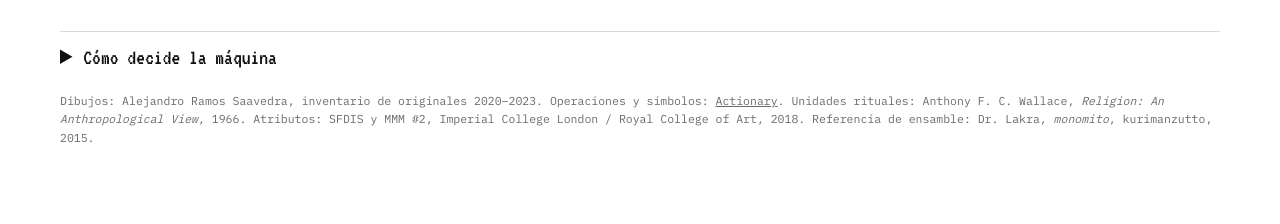
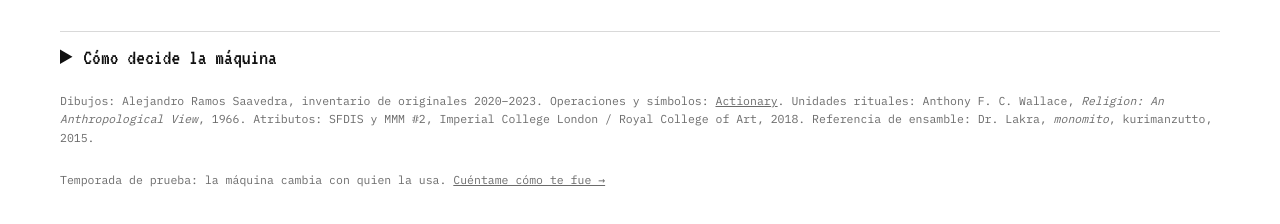
Before and after one commit to Alexo000/mmm3, a plain HTML site: page source/template.html in a window 1280 px wide. Shown: the part 72-296 px from the top of the page. Drawn offline with Linux system fonts and the light colour scheme.

Commit message:
Temporada de prueba: enlace a comentarios y tarjeta para la portada
Co-Authored-By: Claude Opus 5.5 <noreply@anthropic.com>
Claude-Session: https://claude.ai/code/session_01KU2qa3fsnUiyLtZaneUyP4

```diff
--- a/source/template.html
+++ b/source/template.html
@@ -700,6 +700,9 @@ footer a{color:inherit}
 </details>
 <footer class="exp" data-en="Drawings: Alejandro Ramos Saavedra, inventory of originals 2020–2023. Operations and symbols: <a href='https://operations.ramos-saavedra.com' target='_blank' rel='noopener'>Actionary</a>. Ritual units: Anthony F. C. Wallace, <i>Religion: An Anthropological View</i>, 1966. Attributes: SFDIS and MMM #2, Imperial College London / Royal College of Art, 2018. Assembly reference: Dr. Lakra, <i>monomito</i>, kurimanzutto, 2015.">
   Dibujos: Alejandro Ramos Saavedra, inventario de originales 2020–2023. Operaciones y símbolos: <a href="https://operations.ramos-saavedra.com" target="_blank" rel="noopener">Actionary</a>. Unidades rituales: Anthony F. C. Wallace, <i>Religion: An Anthropological View</i>, 1966. Atributos: SFDIS y MMM #2, Imperial College London / Royal College of Art, 2018. Referencia de ensamble: Dr. Lakra, <i>monomito</i>, kurimanzutto, 2015.
+</footer>
+<footer class="fb" data-en="Test season: the machine changes as people use it. <a href='https://tally.so/r/RWKa4j?lang=en&amp;from=mmm' target='_blank' rel='noopener'>Tell me how it went →</a>">
+  Temporada de prueba: la máquina cambia con quien la usa. <a href="https://tally.so/r/RWKa4j?lang=es&amp;from=mmm" target="_blank" rel="noopener">Cuéntame cómo te fue →</a>
 </footer>
 </div>
 
```
Also changed, not shown: site/index.html (+3 -0 lines), site/card.png (added), 1 other file.
